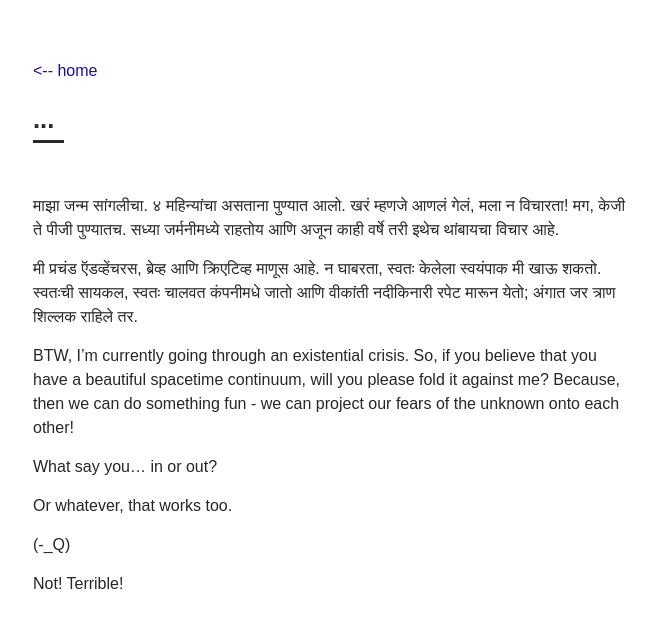
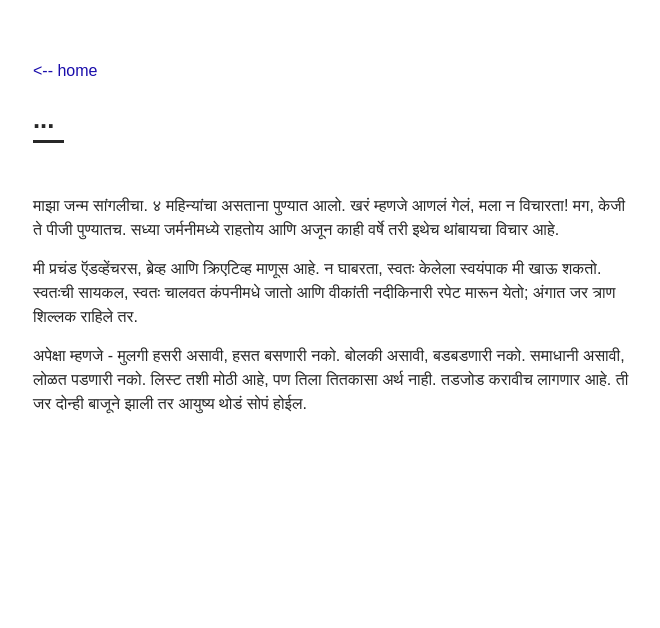
Before and after one commit to atulmahind/atulmahind.github.io, a Jekyll site: the page built from anuroop/index.md, in a window 1280 px wide. Shown: the top 628 px of the page, without its empty margins (307-967 px from the left). Built offline with Jekyll 4.4.1, drawn with Linux system fonts in a browser that asks for light colours; some web fonts are replaced.

Commit message:
remove last para

```diff
--- a/anuroop/index.md
+++ b/anuroop/index.md
@@ -11,12 +11,4 @@ comments: []
 
 मी प्रचंड ऍडव्हेंचरस, ब्रेव्ह आणि क्रिएटिव्ह माणूस आहे. न घाबरता, स्वतः केलेला स्वयंपाक मी खाऊ शकतो. स्वतःची सायकल, स्वतः चालवत कंपनीमधे जातो आणि वीकांती नदीकिनारी रपेट मारून येतो; अंगात जर त्राण शिल्लक राहिले तर.
 
-BTW, I'm currently going through an existential crisis. So, if you believe that you have a beautiful spacetime continuum, will you please fold it against me? Because, then we can do something fun - we can project our fears of the unknown onto each other!
-
-What say you...  in or out?
-
-Or whatever, that works too.
-
-(-_Q)
-
-Not! Terrible!
+अपेक्षा म्हणजे - मुलगी हसरी असावी, हसत बसणारी नको. बोलकी असावी, बडबडणारी नको. समाधानी असावी, लोळत पडणारी नको. लिस्ट तशी मोठी आहे, पण तिला तितकासा अर्थ नाही. तडजोड करावीच लागणार आहे. ती जर दोन्ही बाजूने झाली तर आयुष्य थोडं सोपं होईल.
```
